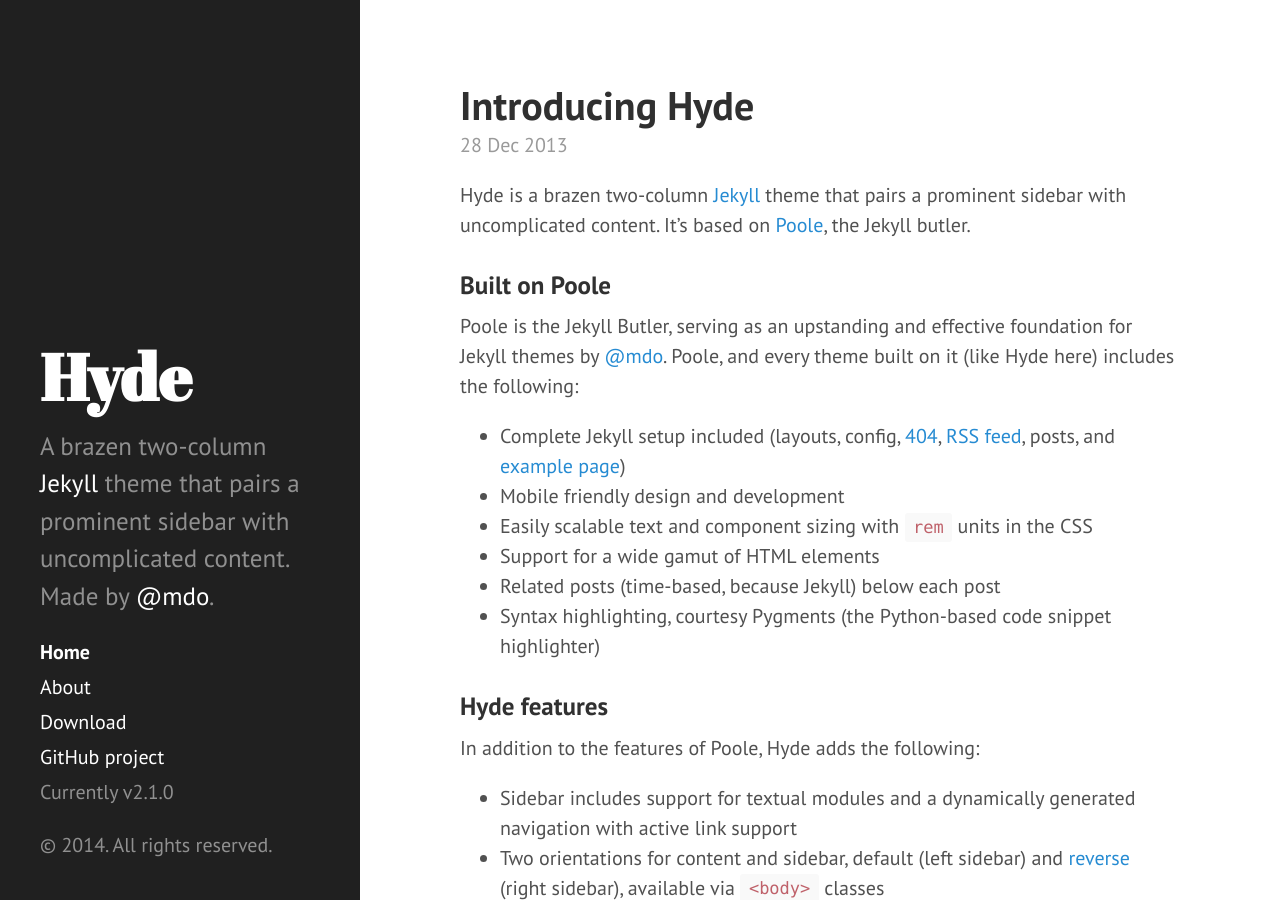
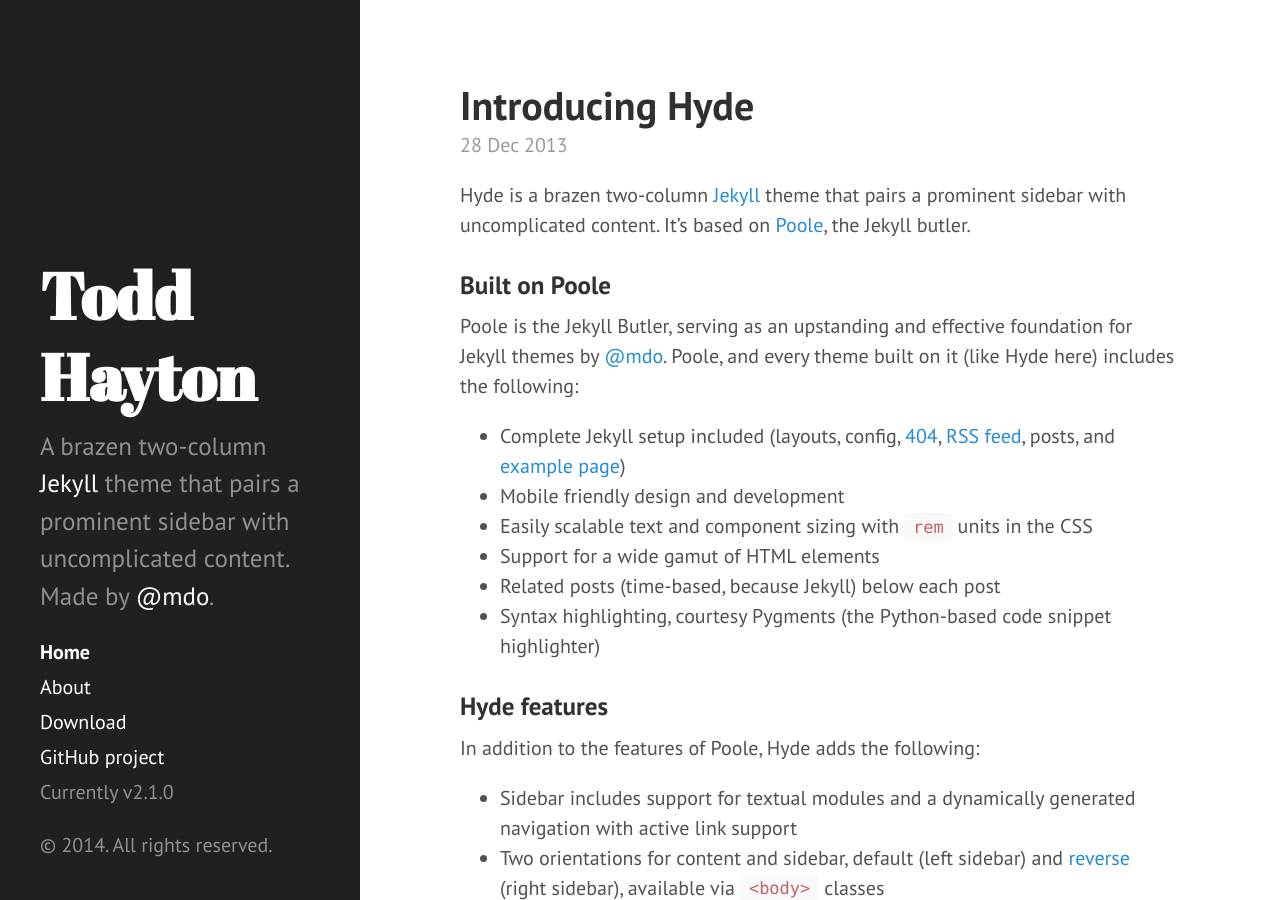
Before and after one commit to thayton/thayton.github.io, a Jekyll site: the page built from index.html, in a window 1280 px wide and 900 px high. Built offline with Jekyll 4.4.1, drawn with Linux system fonts in a browser that asks for light colours; Markdown is read by kramdown in place of the engine named in the settings; the list of posts is cut into pages by our own code.

Commit message:
changed title

```diff
--- a/_config.yml
+++ b/_config.yml
@@ -7,7 +7,7 @@
 relative_permalinks: true
 
 # Setup
-title:            Hyde
+title:            Todd Hayton
 tagline:          'A Jekyll theme'
 description:      'A brazen two-column <a href="http://jekyllrb.com" target="_blank">Jekyll</a> theme that pairs a prominent sidebar with uncomplicated content. Made by <a href="https://twitter.com/mdo" target="_blank">@mdo</a>.'
 url:              http://hyde.getpoole.com
```
